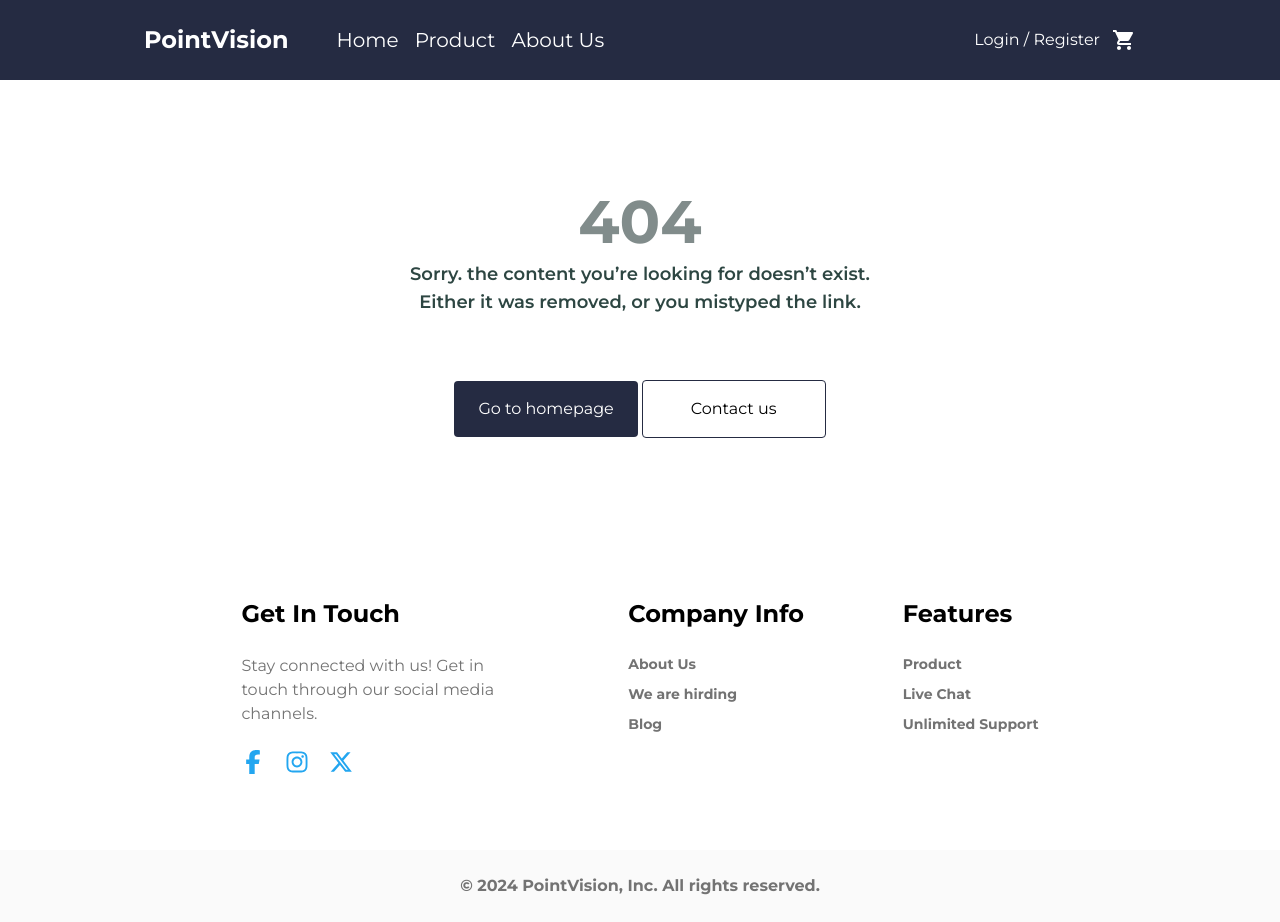
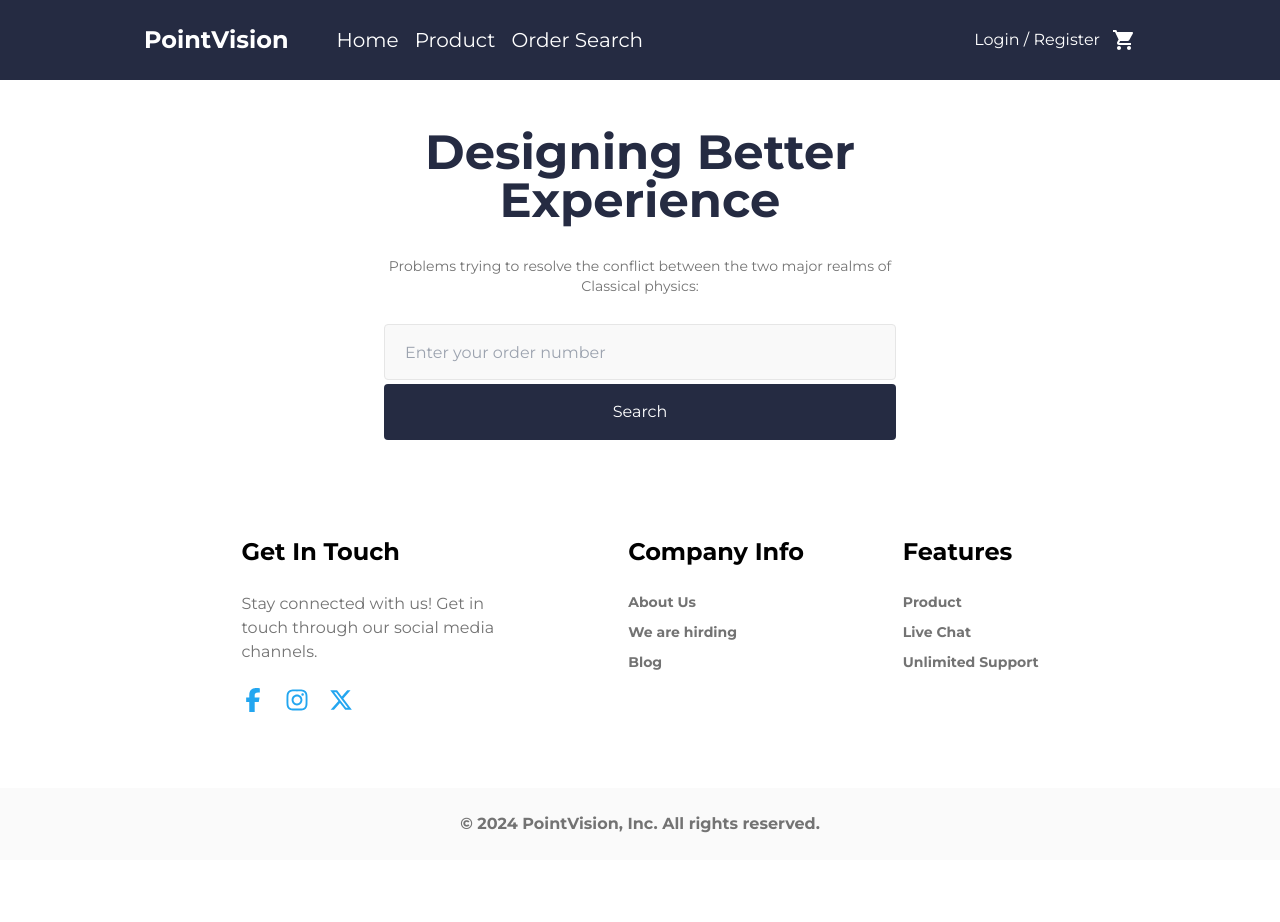
Before and after one commit to TomLi0421/pointvision, a React (Vite) app in the folder client/: page /order_search in a window 1280 px wide. After the commit the page ends 860 px from the top, so only its background shows below. Built offline with nearby package versions, Linux system fonts and the light colour scheme.

Commit message:
feat: create order search page

```diff
--- a/client/src/App.tsx
+++ b/client/src/App.tsx
@@ -5,7 +5,6 @@ import { BrowserRouter } from "react-router-dom";
 import Router from "./pages/router";
 import ShoppingCartProvider from "./context/ShoppingCartContext";
 import LoggedinProvider from "./context/LoggedinContext";
-import ShippingInfoProvider from "./context/ShippingInfoContext";
 
 function App() {
   return (
@@ -13,9 +12,7 @@ function App() {
       <ShoppingCartProvider>
         <LoggedinProvider>
           <NavBar />
-          <ShippingInfoProvider>
-            <Router />
-          </ShippingInfoProvider>
+          <Router />
         </LoggedinProvider>
       </ShoppingCartProvider>
       <Footer />
--- a/client/src/components/Navbar/NavBar.tsx
+++ b/client/src/components/Navbar/NavBar.tsx
@@ -62,8 +62,11 @@ export default function NavBar() {
           <Link to="/product" className="text-xl block lg:inline-block lg:mr-4">
             Product
           </Link>
-          <Link to="#" className="text-xl block lg:inline-block lg:mr-4">
-            About Us
+          <Link
+            to="/order_search"
+            className="text-xl block lg:inline-block lg:mr-4"
+          >
+            Order Search
           </Link>
           {isLoggedIn ? (
             <Link to="/purchase_history" className="text-xl block lg:hidden">
--- a/client/src/components/ui/InputBox.tsx
+++ b/client/src/components/ui/InputBox.tsx
@@ -1,6 +1,9 @@
-export default function InputBox(props: any) {
+import { forwardRef } from "react";
+
+const InputBox = forwardRef((props: any, ref) => {
   return (
     <input
+      ref={ref}
       {...props}
       type={props.type}
       placeholder={props.placeholder}
@@ -8,4 +11,6 @@ export default function InputBox(props: any) {
       required
     />
   );
-}
+});
+
+export default InputBox;
--- a/client/src/context/ShippingInfoContext.tsx
+++ /dev/null
@@ -1,38 +0,0 @@
-import { createContext, ReactNode, useState } from "react";
-
-interface ShippingInfoProviderProps {
-  children: ReactNode;
-}
-
-interface ShippingInfo {
-  shippingInfo: any;
-  updateShippingInfo: (data: any) => void;
-}
-
-export const ShippingInfoContext = createContext<ShippingInfo>({
-  shippingInfo: {},
-  updateShippingInfo: (data: any) => {},
-});
-
-export default function ShippingInfoProvider({
-  children,
-}: ShippingInfoProviderProps) {
-  const [shippingInfo, setShippingInfo] = useState(
-    JSON.parse(localStorage.getItem("shippingInfo") || "{}")
-  );
-
-  const updateShippingInfo = (data: any) => {
-    setShippingInfo((prev: any) => data);
-    localStorage.setItem("shippingInfo", JSON.stringify(data));
-  };
-  return (
-    <ShippingInfoContext.Provider
-      value={{
-        shippingInfo: shippingInfo,
-        updateShippingInfo: updateShippingInfo,
-      }}
-    >
-      {children}
-    </ShippingInfoContext.Provider>
-  );
-}
--- a/client/src/pages/PurchaseHistory/index.tsx
+++ b/client/src/pages/PurchaseHistory/index.tsx
@@ -6,7 +6,6 @@ import "react-toastify/dist/ReactToastify.css";
 import Button from "../../components/ui/Button";
 import styles from "./styles.module.css";
 import { LoggedinContext } from "../../context/LoggedinContext";
-import { Token } from "@mui/icons-material";
 
 const cookies = new Cookies();
 
@@ -36,7 +35,7 @@ function PurchaseHistoryPage() {
   }, []);
 
   const handleSignOut = () => {
-    cookies.remove("token");
+    cookies.remove("token", { path: "/" });
     setIsLoggedIn(false);
     navigate("/login");
   };
--- /dev/null
+++ b/client/src/pages/SearchingOrder/index.tsx
@@ -0,0 +1,79 @@
+import { useRef, useState } from "react";
+import Button from "../../components/ui/Button";
+import InputBox from "../../components/ui/InputBox";
+import styles from "./styles.module.css";
+import axios from "axios";
+import HorizontalLinearAlternativeLabelStepper from "../../components/ui/HorizontalLinearAlternativeLabelStepper";
+
+interface Order {
+  status?: string;
+}
+
+function SearchingOrderPage() {
+  const inputRef = useRef<HTMLInputElement>();
+
+  const [order, setOrder] = useState<Order>({});
+  const [isOrderFound, setIsOrderFound] = useState(false);
+
+  const handleSearch = async () => {
+    try {
+      if (inputRef.current) {
+        const response = await axios.get(
+          "http://localhost:3000/api/search/order",
+          {
+            params: {
+              orderId: inputRef.current.value,
+            },
+          }
+        );
+
+        if (response.status === 200) {
+          setOrder(response.data);
+          setIsOrderFound(true);
+          console.log(response.data);
+        }
+      }
+    } catch (error: any) {
+      if (error.response.status === 404) {
+        setIsOrderFound(false);
+      }
+    }
+  };
+
+  return (
+    <>
+      <div className="px-12 mb-12 md:max-w-[38rem] md:mx-auto ">
+        <h1
+          className={`${styles.search_order__title} font-bold text-5xl text-center mt-12 mb-8`}
+        >
+          Designing Better Experience
+        </h1>
+        <p
+          className={`${styles.search_order__description} text-sm font-normal text-center mb-7`}
+        >
+          Problems trying to resolve the conflict between the two major realms
+          of Classical physics:
+        </p>
+        <InputBox
+          ref={inputRef}
+          className={`${styles.search_order__input} w-full h-14 pl-5 rounded mb-1`}
+          type="text"
+          placeholder="Enter your order number"
+        />
+        <Button
+          className={`${styles.search_order__btn} w-full h-14 rounded`}
+          onClick={handleSearch}
+        >
+          Search
+        </Button>
+      </div>
+      <div>
+        {isOrderFound && (
+          <HorizontalLinearAlternativeLabelStepper status={order.status} />
+        )}
+      </div>
+    </>
+  );
+}
+
+export default SearchingOrderPage;
--- /dev/null
+++ b/client/src/pages/SearchingOrder/styles.module.css
@@ -0,0 +1,17 @@
+.search_order__title {
+  color: var(--dark-blue);
+}
+
+.search_order__description {
+  color: #737373;
+}
+
+.search_order__input {
+  background-color: #f9f9f9;
+  border: 1px solid #e6e6e6;
+}
+
+.search_order__btn {
+  background-color: var(--dark-blue);
+  color: white;
+}
--- a/client/src/pages/Shipping/ShippingForm/ShippingForm.tsx
+++ b/client/src/pages/Shipping/ShippingForm/ShippingForm.tsx
@@ -3,12 +3,10 @@ import Button from "../../../components/ui/Button";
 import styles from "./ShippingForm.module.css";
 import { useForm, SubmitHandler } from "react-hook-form";
 // import { Country, State, City } from "country-state-city";
-
 import axios from "axios";
 import { loadStripe } from "@stripe/stripe-js";
 import { useContext } from "react";
 import { ShoppingCartContext } from "../../../context/ShoppingCartContext";
-import { ShippingInfoContext } from "../../../context/ShippingInfoContext";
 
 type Inputs = {
   email: string;
@@ -30,12 +28,9 @@ function ShippingForm() {
   } = useForm<Inputs>();
 
   const { shoppingCartProduct } = useContext(ShoppingCartContext);
-  const { updateShippingInfo } = useContext(ShippingInfoContext);
 
   const onSubmit: SubmitHandler<Inputs> = async (data) => {
     try {
-      updateShippingInfo(data);
-
       const stripe = await loadStripe(import.meta.env.VITE_STRIPE_PUBLIC_KEY);
       const response = await axios.post(
         "http://localhost:3000/api/stripe/create-checkout-session",
--- a/client/src/pages/pagesData.tsx
+++ b/client/src/pages/pagesData.tsx
@@ -11,6 +11,7 @@ import ShippingPage from "./Shipping";
 import PurchaseHistoryPage from "./PurchaseHistory";
 import CheckoutSuccessPage from "./CheckoutSuccess";
 import CheckoutFailPage from "./CheckoutFail";
+import SearchingOrderPage from "./SearchingOrder";
 
 const pageData: routerType[] = [
   {
@@ -32,6 +33,11 @@ const pageData: routerType[] = [
     path: "product/:type/:productName",
     element: <ProductDetailPage />,
     title: "product detail",
+  },
+  {
+    path: "/order_search",
+    element: <SearchingOrderPage />,
+    title: "order search",
   },
   {
     path: "login",
```
Also changed, not shown: 2 other files (tests, documents, lock files or other folders).
